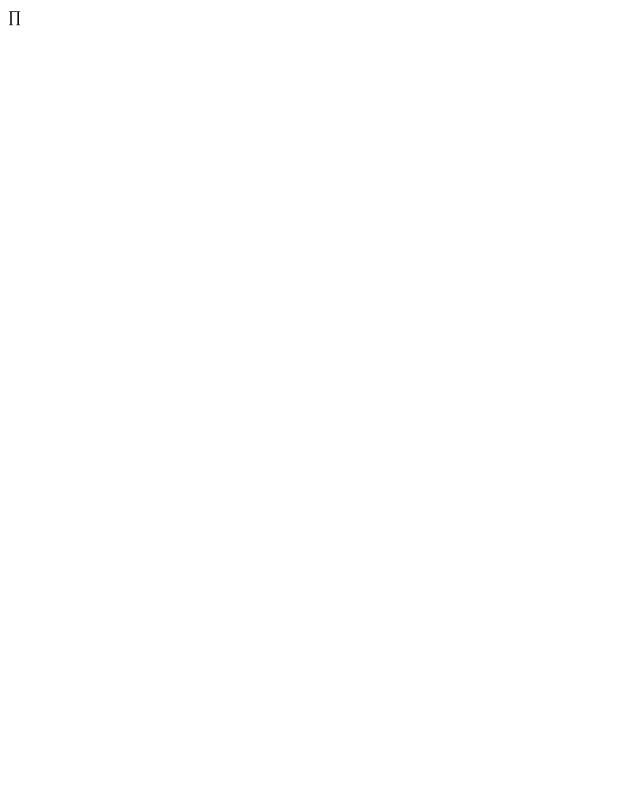
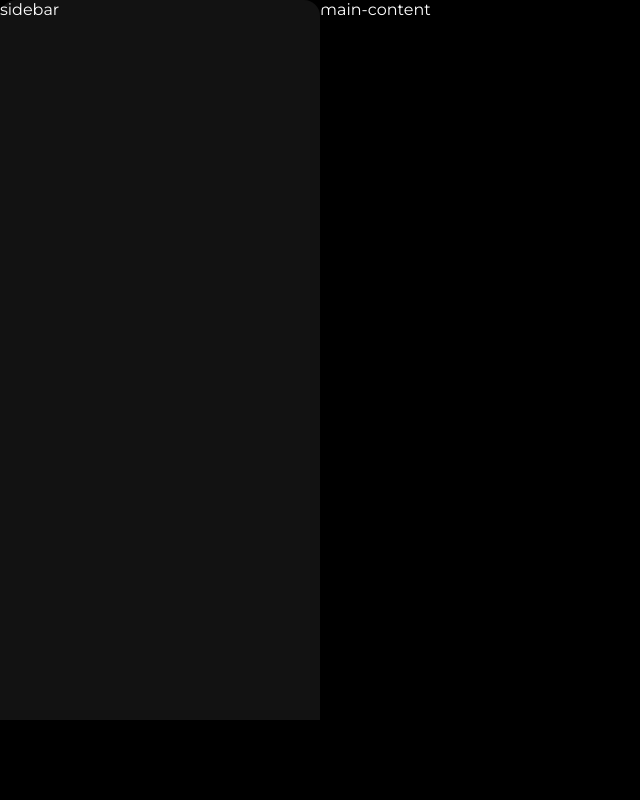
Before and after one commit to surajgharpankar28/Spotify, a plain HTML site: page index.html in a window 1280 px wide. Shown: the whole page, without its empty margins (0-640 px from the left). Drawn offline with Linux system fonts and the light colour scheme.

Commit message:
created base layout

```diff
--- a/index.html
+++ b/index.html
@@ -1 +1,29 @@
-∏
+<!DOCTYPE html>
+<html lang="en">
+
+<head>
+    <meta charset="UTF-8">
+    <meta name="viewport" content="width=device-width, initial-scale=1.0">
+    <link rel="stylesheet" href="https://cdnjs.cloudflare.com/ajax/libs/font-awesome/6.5.1/css/all.min.css"
+        integrity="sha512-DTOQO9RWCH3ppGqcWaEA1BIZOC6xxalwEsw9c2QQeAIftl+Vegovlnee1c9QX4TctnWMn13TZye+giMm8e2LwA=="
+        crossorigin="anonymous" referrerpolicy="no-referrer" />
+    <title>Spotify - Web Player: Music for everyone</title>
+    <link rel="icon" href="./assets/logo.png">
+    <link rel="stylesheet" href="./style/style.css">
+    <link rel="preconnect" href="https://fonts.googleapis.com">
+    <link rel="preconnect" href="https://fonts.gstatic.com" crossorigin>
+    <link href="https://fonts.googleapis.com/css2?family=Montserrat:ital,wght@0,100..900;1,100..900&display=swap"
+        rel="stylesheet">
+</head>
+
+<body>
+    <div class="main">
+        <div class="sidebar">sidebar</div>
+        <div class="main-content">main-content
+        </div>
+        <div class="music-player">music-player</div>
+    </div>
+
+</body>
+
+</html>
--- /dev/null
+++ b/style/style.css
@@ -0,0 +1,32 @@
+body{
+    font-family: "Montserrat", sans-serif;
+    margin: 0;
+    background-color: #000;
+    color: #fff;
+    overflow: hidden;
+}
+
+.main{
+    display: flex;
+    height: 100vh;
+}
+
+.sidebar{
+    background-color: #121212;
+    width: 20rem;
+    border-radius: 1rem; /* 1rem = 16px*/
+}
+.main-content{
+    background-color: 121212;
+    flex: 1;
+    border-radius: 1rem; /* 1rem = 16px*/
+    overflow: auto;
+}
+.music-player{
+    background-color: black;
+    color: #000;
+    position: fixed;
+    bottom: 0;
+    width: 100%;
+    height: 5rem;
+}
```
